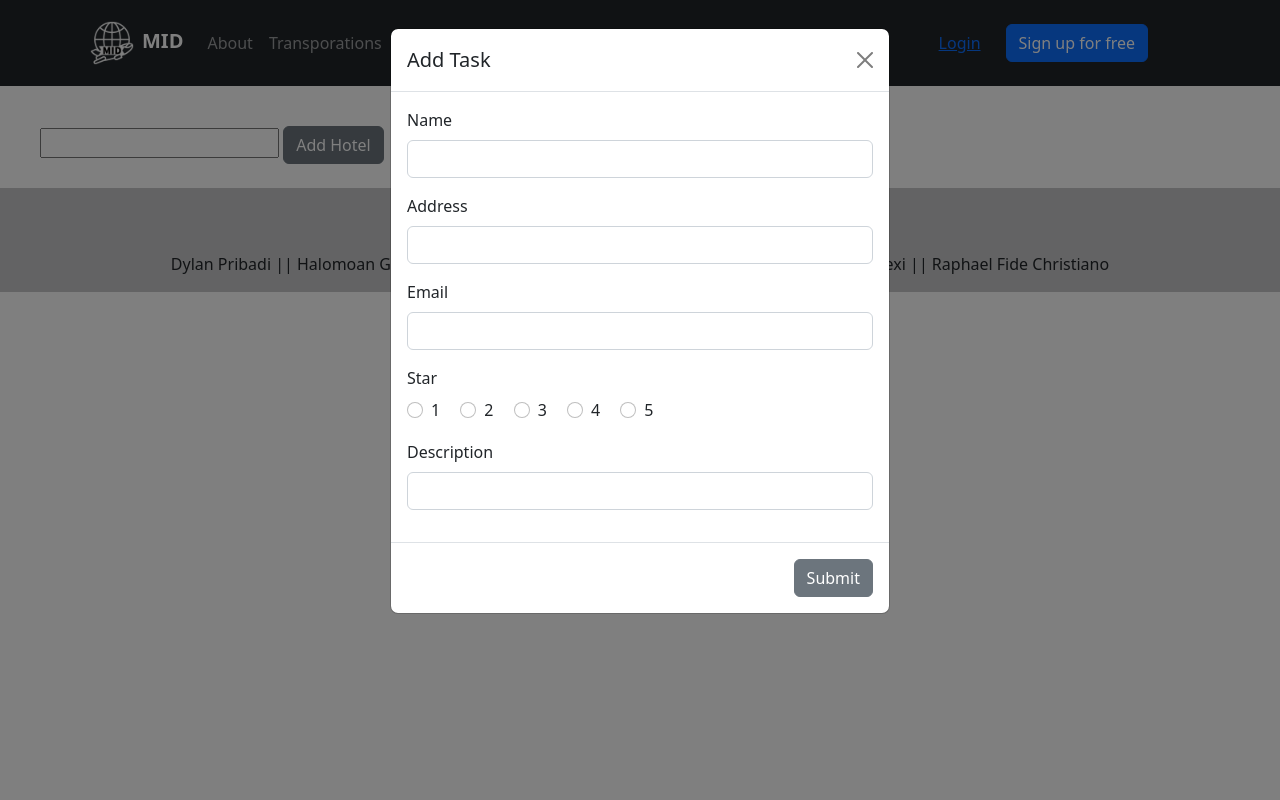
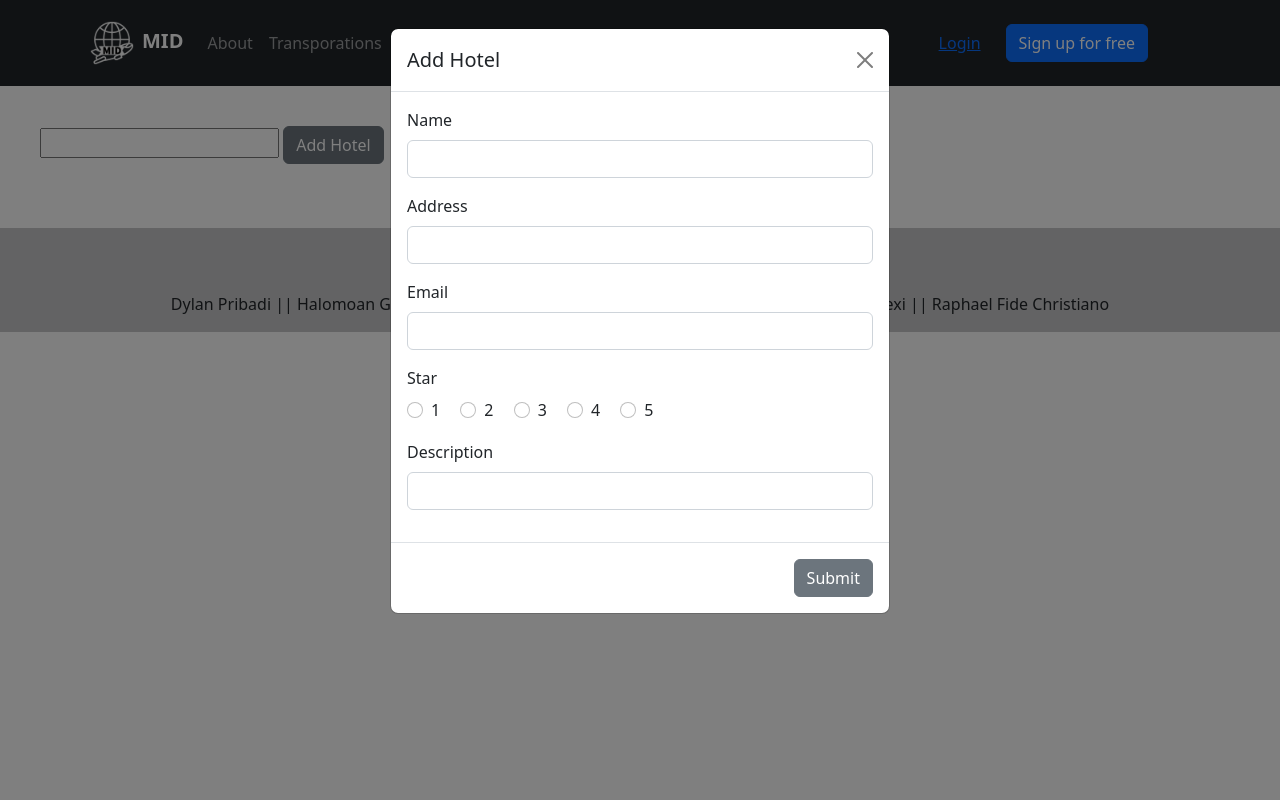
Before and after one commit to kalooshfv/MID-tourism, a Django app: page /hotel/ in a window 1280 px wide, after a click on "Add Hotel". Run offline with Django 4.2, Linux system fonts and the light colour scheme; data that the repository does not hold is empty; some libraries are stand-ins or nearby versions.

Commit message:
fixing email data fetch

```diff
--- a/hotel/templates/hotel.html
+++ b/hotel/templates/hotel.html
@@ -10,14 +10,15 @@
         function card(hotel) {
         return `
         <div class="col">
-            <div class="card text-white bg-success mb-3" style="width: 18rem; border-radius: 10px;">
+            <div class="card text-white bg-secondary mb-3" style="width: 25vw; border-radius: 10px;">
                 <div class="card-body">
-                    <h5 class="card-title">${hotel.fields.hotel_name}</h5>
-                    <p class="card-text">${hotel.fields.hotel_address}</p>
-                    <p class="card-text">${hotel.fields.email}</p>
+                    <h4 class="card-title">${hotel.fields.hotel_name}</h4>
+                    <h6 class="card-subtitle">${hotel.fields.hotel_address}</h6>
+                    <p class="card-subtitle">${hotel.fields.email}</p>
                     <p class="card-text">${hotel.fields.star}</p>
                     <p class="card-text">${hotel.fields.description}</p>
-                    <a href="delete_hotel/${hotel.pk}" class="btn btn-dark">Delete</a>
+                    <a href="room/${hotel.pk}" class="btn btn-light">Check Availability</a>
+                    <a href="delete_hotel/${hotel.pk}" class="btn btn-dark" style="margin-left:0.5rem;">Delete</a>
                 </div>
             </div>
         </div>
@@ -51,7 +52,7 @@
             data: {
                 hotel_name: $("#nametext").val(),
                 hotel_address: $("#addresstext").val(),
-                email: $('emailinput').val(),
+                email: $('#emailinput').val(),
                 star: radiovalue,
                 description: $("#descriptiontext").val(),
             },
@@ -76,7 +77,7 @@
         <div class="modal-dialog">
           <div class="modal-content">
             <div class="modal-header">
-              <h1 class="modal-title fs-5" id="staticBackdropLabel">Add Task</h1>
+              <h1 class="modal-title fs-5" id="staticBackdropLabel">Add Hotel</h1>
               <button type="button" class="btn-close" data-bs-dismiss="modal" aria-label="Close"></button>
             </div>
             <div class="modal-body">
@@ -84,15 +85,15 @@
                     {% csrf_token %}
                     <div class="mb-3">
                       <label for="nametext" class="form-label">Name</label>
-                      <input type="text" class="form-control" id="nametext" aria-describedby="emailHelp" name="titletext">
+                      <input type="text" class="form-control" id="nametext" aria-describedby="emailHelp" name="titletext" required>
                     </div>
                     <div class="mb-3">
                       <label for="addresstext" class="form-label">Address</label>
-                      <input type="text" class="form-control" id="addresstext" name="descriptiontext">
+                      <input type="text" class="form-control" id="addresstext" name="addresstext" required>
                     </div>
                     <div class="mb-3">
                         <label for="emailinput" class="form-label">Email</label>
-                        <input type="email" class="form-control" id="emailinput" name="emailinput">
+                        <input type="email" class="form-control" id="emailinput" name="emailinput" required>
                     </div>
                     <div class="mb-3">
                         <label class="form-label">Star</label><br>
@@ -119,7 +120,7 @@
                     </div>
                     <div class="mb-3">
                         <label for="descriptiontext" class="form-label">Description</label>
-                        <input type="text" class="form-control" id="descriptiontext" name="descriptiontext">
+                        <input type="text" class="form-control" id="descriptiontext" name="descriptiontext" required>
                     </div>
                 </form>
             </div>
@@ -132,8 +133,8 @@
 
     <button type="button" class="btn btn-secondary" data-bs-toggle="modal" data-bs-target="#staticBackdrop">Add Hotel</button>
 
-    <div style="padding-left: 10px; padding-right: 15px;">
-        <div class="row row-cols-1 row-cols-md-5 g-4" id="container0">
+    <div style="padding-left: 10px; padding-right: 15px; margin-top: 5vh;">
+        <div class="row row-cols-1 row-cols-md-3 g-4" id="container0">
 
         </div>
     </div>
--- a/hotel/views.py
+++ b/hotel/views.py
@@ -72,7 +72,7 @@ def add_hotel(request):
         hotel_name = request.POST.get("hotel_name")
         hotel_address = request.POST.get("hotel_address")
         hotel_photo = request.POST.get("hotel_photo")
-        email = request.POST.get("hotel_email")
+        email = request.POST.get("email")
         star = request.POST.get("star")
         description = request.POST.get("description")
         hotel = Hotel.objects.create(
```
